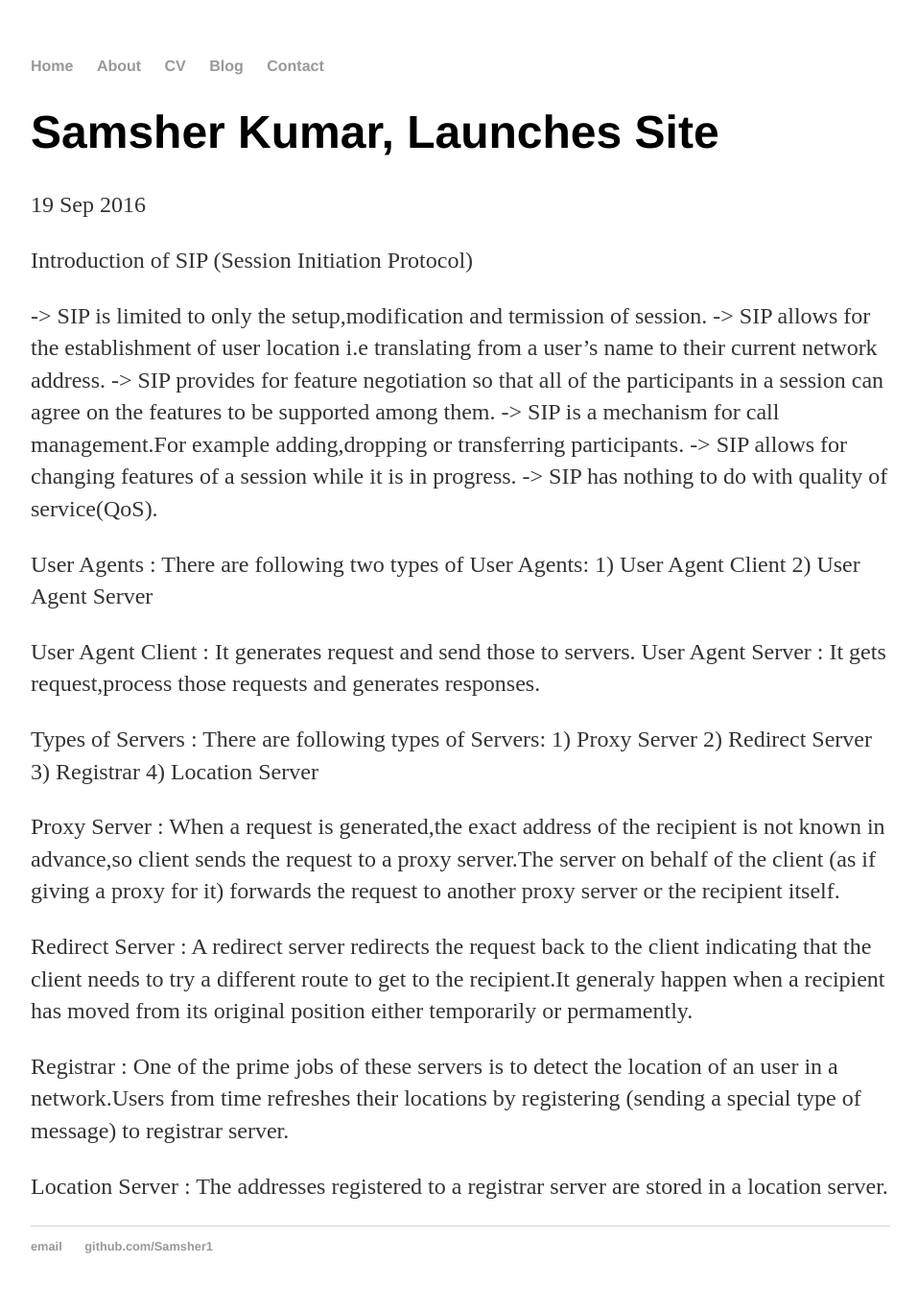
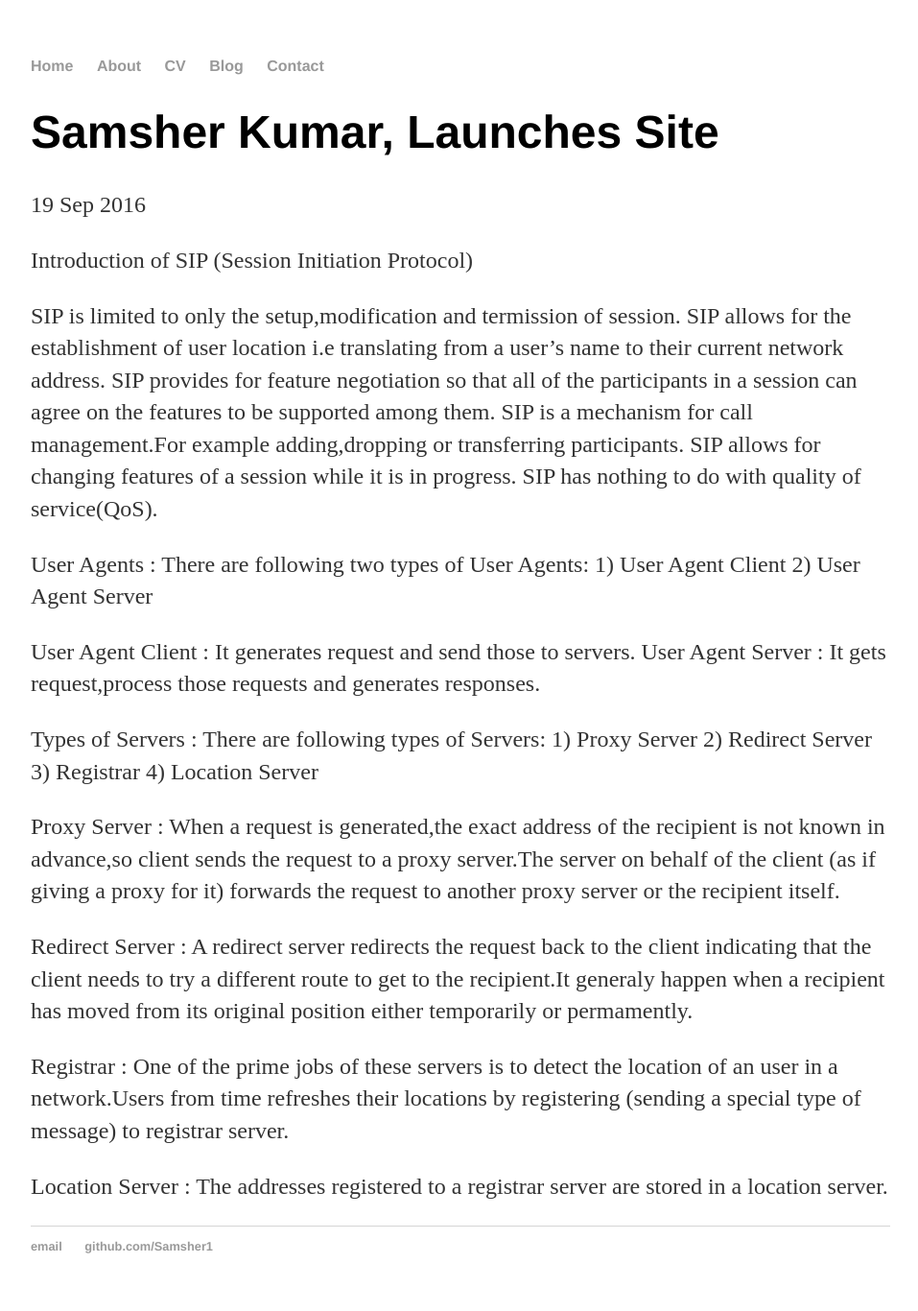
Before and after one commit to Samsher1/Samsher1.github.io, a Jekyll site: the page built from _posts/2016-09-19-Samsher-Kumar-site-launched.md, in a window 1280 px wide. Shown: the whole page at 96% size, without its empty margins (160-1117 px from the left). Built offline with Jekyll 4.4.1, drawn with Linux system fonts in a browser that asks for light colours.

```diff
--- a/_posts/2016-09-19-Samsher-Kumar-site-launched.md
+++ b/_posts/2016-09-19-Samsher-Kumar-site-launched.md
@@ -5,12 +5,12 @@ date: 2016-09-19
 ---
 Introduction of SIP (Session Initiation Protocol)
 
--> SIP is limited to only the setup,modification and termission of session.
--> SIP allows for the establishment of user location i.e translating from a user's name to their current network address.
--> SIP provides for feature negotiation so that all of the participants in a session can agree on the features to be supported among them.
--> SIP is a mechanism for call management.For example adding,dropping or transferring participants.
--> SIP allows for changing features of a session while it is in progress.
--> SIP has nothing to do with quality of service(QoS).
+SIP is limited to only the setup,modification and termission of session.
+SIP allows for the establishment of user location i.e translating from a user's name to their current network address.
+SIP provides for feature negotiation so that all of the participants in a session can agree on the features to be supported among them.
+SIP is a mechanism for call management.For example adding,dropping or transferring participants.
+SIP allows for changing features of a session while it is in progress.
+SIP has nothing to do with quality of service(QoS).
 
 User Agents :
         There are following two types of User Agents:
```
